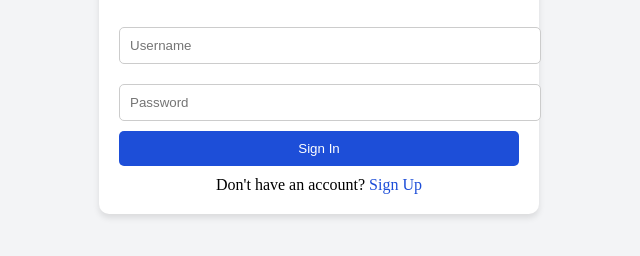
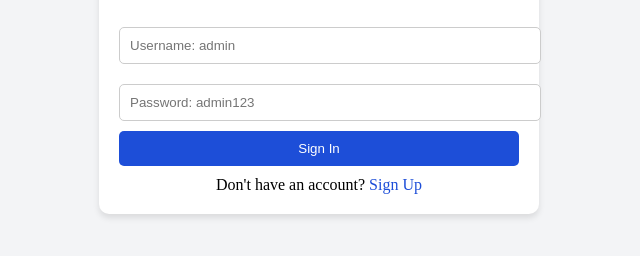
Before and after one commit to akshat0502/Topseed-Assignment, a plain HTML site: page signin.html in a window 1280 px wide. Shown: the part 336-592 px from the top of the page, without its empty margins (321-961 px from the left). Drawn offline with Linux system fonts and the light colour scheme.

Commit message:
Update signin.html

```diff
--- a/signin.html
+++ b/signin.html
@@ -11,8 +11,8 @@
     <div class="container">
     <h2>Sign In</h2>
     <form class="form" id="signInForm">
-      <input type="text" id="username" placeholder="Username" required />
-      <input type="password" id="password" placeholder="Password" required />
+      <input type="text" id="username" placeholder="Username: admin" required />
+      <input type="password" id="password" placeholder="Password: admin123" required />
       <button type="submit">Sign In</button>
       <p id="errorMessage" class="error" style="display: none;">Invalid username or password</p>
     </form>
```
